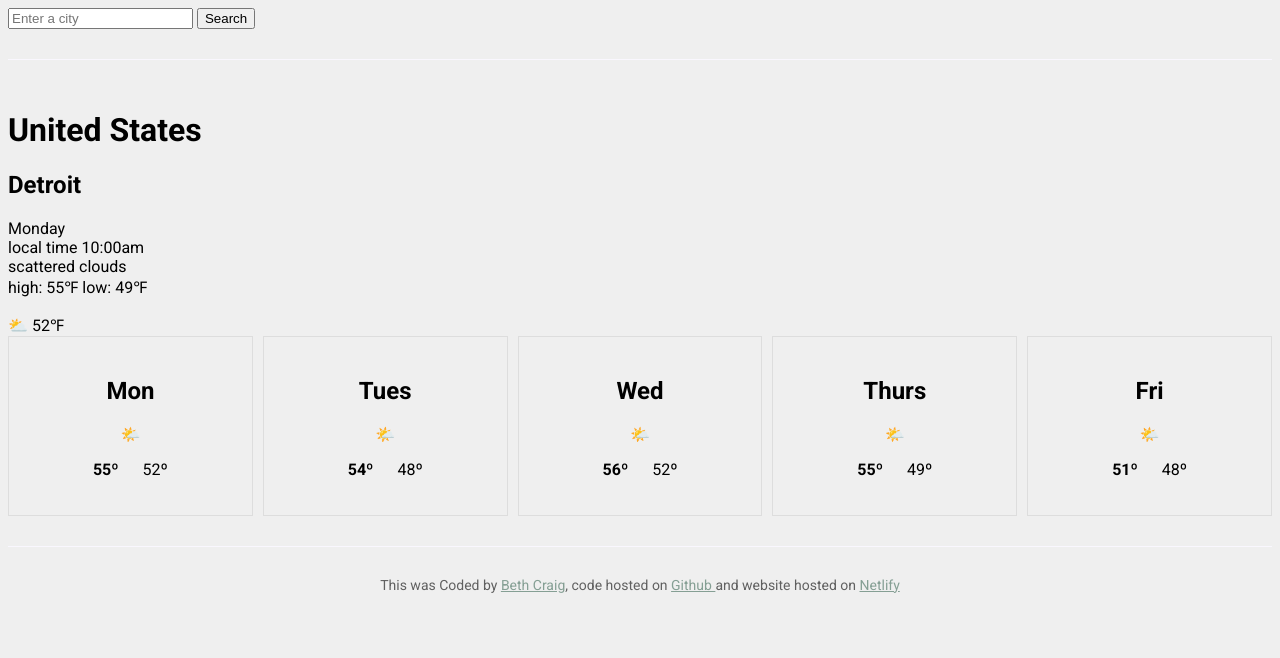
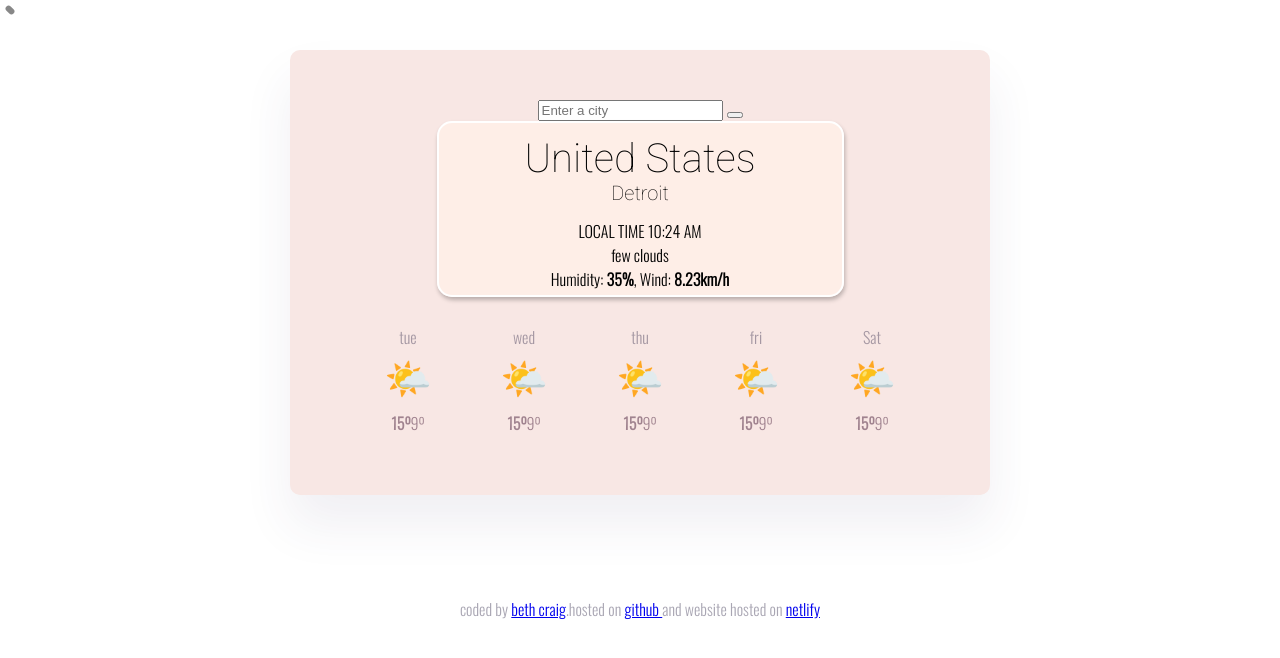
Before and after one commit to Bethcraig217/Beth-s-Weather-App, a plain HTML site: page Index.html in a window 1280 px wide. Drawn offline with nearby package versions, Linux system fonts and the light colour scheme; a web font is replaced by a local one.

Commit message:
created html body

```diff
--- a/Index.html
+++ b/Index.html
@@ -1,253 +1,124 @@
 <!DOCTYPE html>
 <html lang="en">
+
 <head>
-    <meta charset="UTF-8" />
-    <meta name="viewport" content="width=device-width, initial-scale=1.0" />
-    <link rel="preconnect" href="https://fonts.googleapis.com" />
-    <link rel="preconnect" href="https://fonts.gstatic.com" crossorigin />
+    <meta charset="UTF-8">
+    <meta name="viewport" content="width=device-width, initial-scale=1.0">
+    <link rel="preconnect" href="https://fonts.googleapis.com">
+    <link rel="preconnect" href="https://fonts.gstatic.com" crossorigin="">
+    <link rel="preconnect" href="https://fonts.googleapis.com">
+    <link rel="preconnect" href="https://fonts.gstatic.com" crossorigin>
     <link
-        href="https://fonts.googleapis.com/css2?family=Roboto:ital,wght@0,100;0,300;0,400;0,500;0,700;0,900;1,100;1,300;1,400;1,500;1,700;1,900&display=swap"
-        rel="stylesheet" />
-   <title>Vanilla</title>
-   <style>
-   body {
-  background-color: #efefef;
-  font-family: "Roboto", sans-serif;
-}
+        href="https://fonts.googleapis.com/css2?family=Barlow:wght@100&family=Montserrat:wght@100&family=Oswald:wght@300&family=Quicksand&family=Roboto+Condensed:wght@300&family=Roboto:wght@100&family=Smokum&family=Tilt+Prism&family=Wix+Madefor+Display&display=swap"
+        rel="stylesheet">
+    <link
+        href="https://fonts.googleapis.com/css2?family=Roboto:ital,wght@0,100;0,300;0,400;0,500;0,700;0,900;1,100;1,300;1,400;1,500;1,700;1,900&amp;display=swap"
+        rel="stylesheet">
+    <link rel="stylesheet" href="src/style.css">
+    <script src="https://cdn.jsdelivr.net/npm/axios@1.1.2/dist/axios.min.js"></script>
+<link rel="stylesheet" href="src/index.css" />
+    <title>Samples</title>
+</head>
+<body>
 
-a {
-  color: #859f94;
-}
+    <main>
+        <form>
+            <input type="search" placeholder="Enter a city" required />
+            <button type="submit"><span class="ico ico-mglass"></span></button>
 
-.weather-app {
-  background: white;
-  max-width: 600px;
-  margin: 45px auto;
-  box-shadow: 0 30px 50px rgba(65, 50, 100, 0.08);
-  border-radius: 16px;
-  padding: 30px;
-}
+        </form>
+        <div class="weather-app-data">
+            <div class="container CurrentTempWrapper">
+                <div class="currentTempDetails">
+                    <div>
+                        <h1 class="weather-app-country" id="city">United States</h1>
+                        <h1 class="weather-app-city" id="city">Detroit</h1>
+                        <p class="weather-app-details">
+                            <span id="time">LOCAL TIME 10:24 AM</span>
+                            <br>
 
-header {
-  border-bottom: 1px solid #f9f7fe;
-  padding: 0 0 30px 0;
-}
+                            <span id="description">few clouds</span>
+                            <br>
+                            Humidity: <strong id="humidity">35%</strong>, Wind:
+                            <strong id="wind-speed">8.23km/h</strong>
+                        </p>
+                    </div>
+                </div>
+            </div>
 
-.search-form-input {
-  background-color: #efefef;
-  border: none;
-  border-radius: 6px;
-  width: 80%;
-  font-size: 16px;
-  padding: 15px 20px;
-}
 
-.search-form-button {
-  background: #859f94;
-  padding: 15px 30px;
-  border: none;
-  font-size: 16px;
-  margin-left: 5px;
-  border-radius: 6px;
-  color: white;
-}
+        </div>
+        <div class="weather-forecast" id="forecast">
+            <div class="weather-forecast-day">
+                <div class="weather-forecast-date">tue</div>
+                <div class="weather-forecast-icon">🌤️</div>
+                <div class="weather-forecast-temperatures">
+                    <div class="weather-forecast-temperature">
+                        <strong>15º</strong>
+                    </div>
+                    <div class="weather-forecast-temperature">9º</div>
+                </div>
+            </div>
 
-main {
-  padding: 30px 0;
-}
+            <div class="weather-forecast-day">
+                <div class="weather-forecast-date">wed</div>
+                <div class="weather-forecast-icon">🌤️</div>
+                <div class="weather-forecast-temperatures">
+                    <div class="weather-forecast-temperature">
+                        <strong>15º</strong>
+                    </div>
+                    <div class="weather-forecast-temperature">9º</div>
+                </div>
+            </div>
 
-.weather-app-data {
-  display: flex;
-  justify-content: space-between;
-}
+            <div class="weather-forecast-day">
+                <div class="weather-forecast-date">thu</div>
+                <div class="weather-forecast-icon">🌤️</div>
+                <div class="weather-forecast-temperatures">
+                    <div class="weather-forecast-temperature">
+                        <strong>15º</strong>
+                    </div>
+                    <div class="weather-forecast-temperature">9º</div>
+                </div>
+            </div>
 
-.weather-app-city {
-  margin: 0;
-  font-size: 38px;
-  line-height: 48px;
-}
+            <div class="weather-forecast-day">
+                <div class="weather-forecast-date">fri</div>
+                <div class="weather-forecast-icon">🌤️</div>
+                <div class="weather-forecast-temperatures">
+                    <div class="weather-forecast-temperature">
+                        <strong>15º</strong>
+                    </div>
+                    <div class="weather-forecast-temperature">9º</div>
+                </div>
+            </div>
 
-.weather-app-details {
-  font-size: 16px;
-  color: rgba(39, 33, 66, 0.4);
-  line-height: 24px;
-  font-weight: 500;
-}
-
-.weather-app-details strong {
-  color: #a0838f;
-}
-
-.weather-app-temperature-container {
-  display: flex;
-}
-
-.weather-app-icon {
-  font-size: 44px;
-  margin-top: 22px;
-}
-
-.weather-app-temperature {
-  font-size: 88px;
-  margin-left: 10px;
-  font-weight: bold;
-}
-
-.weather-app-unit {
-  margin-top: 16px;
-  font-size: 28px;
-}
-.weather-forecast {
-  display: flex;
-  justify-content: space-around;
-  margin-top: 30px;
-}
-
-.weather-forecast-date {
-  text-align: center;
-  color: rgba(39, 33, 66, 0.4);
-  font-size: 16px;
-  line-height: 20px;
-  margin-bottom: 10px;
-}
-
-.weather-forecast-icon {
-  font-size: 38px;
-  text-align: center;
-}
-.weather-forecast-temperatures {
-  text-align: center;
-  color: #a0838f;
-  margin-top: 10px;
-  display: flex;
-  justify-content: center;
-}
-
-.weather-forecast-temperature {
-  padding: 0 10px;
-}
-footer {
-  border-top: 1px solid #f9f7fe;
-  padding: 30px 0 0 0;
-  text-align: center;
-  font-size: 14px;
-  color: rgba(0, 0, 0, 0.6);
-}
-
-        .grid-container {
-            display: grid;
-            grid-template-columns: repeat(5, 1fr);
-            gap: 10px;
-        }
-
-        .card {
-            border: 1px solid #ddd;
-            padding: 20px;
-            text-align: center;
-        }
-
-   </style>
-</head>
-
-<body>
-    <header>
-<form>
-    <input type="search" placeholder="Enter a city" required />
-    <input type="submit" value="Search"/>
-</form>
-    </header>
-    <main>
-        <div>
-<h1>United States</h1>
-   <h2>Detroit</h2>
-<p>
-   Monday
-    <br/>
-   local time 10:00am
-   <br/>
-    scattered clouds
-    <br/>
-    high: 55℉ low: 49℉
-</p>
-</div>
-<div>⛅️ 52℉</div>
-
+            <div class="weather-forecast-day">
+                <div class="weather-forecast-date">Sat</div>
+                <div class="weather-forecast-icon">🌤️</div>
+                <div class="weather-forecast-temperatures">
+                    <div class="weather-forecast-temperature">
+                        <strong>15º</strong>
+                    </div>
+                    <div class="weather-forecast-temperature">9º</div>
+                </div>
             </div>
         </div>
-    <div class="grid-container">
-        <div class="card">
-            <h2>Mon</h2>
-            <p>🌤️</p>
-            <p>
-                <span class="weather-forecast-temperature">
-                    <strong>55º</strong>
-                </span>
-                <span class="weather-forecast-temperature">52º</span>
-            </p>
 
-        </div>
-        <div class="card">
-            <h2>Tues</h2>
-            <p>🌤️</p>
-            <p>
-                <span class="weather-forecast-temperature">
-                    <strong>54º</strong>
-                </span>
-                <span class="weather-forecast-temperature">48º</span>
-            </p>
 
-        </div>
-        <div class="card">
-            <h2>Wed</h2>
-            <p>🌤️</p>
-            <p>
-                <span class="weather-forecast-temperature">
-                    <strong>56º</strong>
-                </span>
-                <span class="weather-forecast-temperature">52º</span>
-            </p>
-
-        </div>
-        <div class="card">
-            <h2>Thurs</h2>
-            <p>🌤️</p>
-            <p>
-                <span class="weather-forecast-temperature">
-                    <strong>55º</strong>
-                </span>
-                <span class="weather-forecast-temperature">49º</span>
-            </p>
-
-        </div>
-        <div class="card">
-            <h2>Fri</h2>
-            <p>🌤️</p>
-            <p>
-                <span class="weather-forecast-temperature">
-                    <strong>51º</strong>
-                </span>
-                <span class="weather-forecast-temperature">48º</span>
-            </p>
-
-        </div>
 
     </main>
-  <footer>This was Coded by
-    <a href="https://github.com/Bethcraig217" target="_blank"> Beth Craig</a>, code hosted on  <a href="https://github.com/Bethcraig217/Beth-s-Weather-App" target="_blank">Github </a> and website hosted on <a href="https://main--beth-app.netlify.app/" target="_blank">Netlify</a>
+
+<br>
+<br>
+<br>
+    <footer>coded by
+        <a href="https://github.com/Bethcraig217" target="_blank"> beth craig</a>.hosted on <a
+            href="https://github.com/Bethcraig217/Beth-s-Weather-App" target="_blank">github </a> and website hosted on <a
+            href="https://main--beth-app.netlify.app/" target="_blank">netlify</a>
     </footer>
 
 
+</body>
 
-    </body>
-
-
-
-
-
-
-
-
-
-
-</body>
 </html>
--- /dev/null
+++ b/src/index.css
@@ -0,0 +1,146 @@
+.weather-app-country {
+    margin: 0;
+    font-size: 40px;
+    line-height: 48px;
+
+    font-family: roboto;
+    font-weight: 100;
+}
+
+.weather-app-city {
+    margin: 0;
+    font-size: 20px;
+    line-height: 20px;
+    font-family: roboto;
+    font-weight: 100;
+
+}
+
+.weather-app {
+    background: #F8E7E4;
+    max-width: 600px;
+    margin: 45px auto;
+    box-shadow: 0 30px 50px rgba(65, 50, 100, 0.08);
+    border-radius: 16px;
+    padding: 30px;
+}
+
+main {
+    background: #F8E7E4;
+    max-width: 600px;
+
+    margin: 50px auto;
+    box-shadow: 0 30px 50px rgba(65, 50, 100, 0.08);
+    border-radius: 10px;
+    padding: 50px;
+    font-family: Lexend Deca;
+}
+
+footer{
+    text-align: center;
+        color: rgba(39, 33, 66, 0.4);
+        font-size: 16px;
+        line-height: 20px;
+        margin-bottom: 10px;
+        font-family: 'Oswald', sans-serif;
+}
+
+.weather-app-temperature-container {
+    display: flex;
+}
+
+.weather-app-data {
+    display: flex;
+    justify-content: space-between;
+}
+
+.weather-forecast {
+    display: flex;
+    justify-content: space-around;
+    margin-top: 20px;
+    padding: 10px;
+}
+
+
+div {
+    display: block;
+}
+form{
+    padding: 0 auto;
+}
+
+.weather-forecast-date {
+    text-align: center;
+    color: rgba(39, 33, 66, 0.4);
+    font-size: 16px;
+    line-height: 20px;
+    margin-bottom: 10px;
+    font-family: 'Oswald', sans-serif;
+}
+
+.weather-forecast-icon {
+    font-size: 38px;
+    text-align: center;
+}
+
+.weather-forecast-temperatures {
+    text-align: center;
+    color: #a0838f;
+    margin-top: 10px;
+    display: flex;
+    justify-content: center;
+    font-family: 'Oswald', sans-serif;
+}
+
+form {
+    text-align: center;
+    color: #a0838f;
+}
+
+.CurrentTempWrapper {
+    text-align: center;
+    margin: 0 auto;
+    padding: 12px 12px;
+    width: 407px;
+    height: 176px;
+    background: rgba(255, 240, 232, .82);
+    border: 2px solid #fff;
+    box-sizing: border-box;
+    box-shadow: 1px 3px 4px rgba(0, 0, 0, .25);
+    border-radius: 15px;
+}
+
+.CurrentTempDetails {
+    text-align: center;
+}
+
+.weather-app-details {
+    font-family: 'Oswald', sans-serif;
+}
+
+@import "compass/css3";
+
+.ico-mglass {
+    position: relative;
+    display: inline-block;
+    background: #fff;
+    border-radius: 30px;
+    height: 6px;
+    width: 6px;
+    border: 2px solid #888;
+
+    &:after
+        content: "";
+        height: 2px;
+        width: 6px;
+        background: #888;
+        position: absolute;
+        top: 7px;
+        left: 5px;
+        -webkit-transform: rotate(45deg);
+        -moz-transform: rotate(45deg);
+        -ms-transform: rotate(45deg);
+        -o-transform: rotate(45deg);
+
+
+    }
```
Also changed, not shown: 1 other file.
